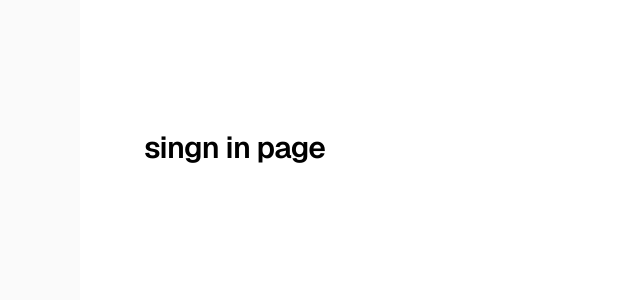
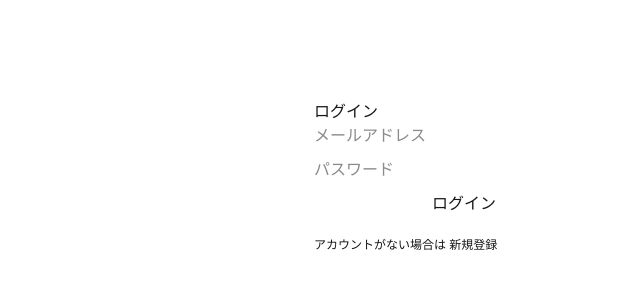
Before and after one commit to ikkei1616/cycleLyft, a Next.js app: page /signIn in a window 1280 px wide. Shown: the top 300 px of the page, without its empty margins (176-816 px from the left). Built offline with nearby package versions, Linux system fonts and the light colour scheme.

Commit message:
add:サイン機能実装

```diff
--- /dev/null
+++ b/app/(auth)/signIn/actions.ts
@@ -0,0 +1,30 @@
+'use server'
+
+import { createClient } from '@/lib/supabase/server'
+import { redirect } from 'next/navigation'
+
+export async function login(formData: FormData) {
+  const supabase = await createClient()
+
+  // フォームデータの取得
+  const email = formData.get('email')
+  const password = formData.get('password')
+
+    if (!email || !password || typeof email !== 'string' || typeof password !== 'string') {
+    redirect("/error?message=メールアドレスとパスワードを入力してください")
+  }
+
+  // ログイン実行
+  const { error } = await supabase.auth.signInWithPassword({
+    email,
+    password,
+  })
+
+  if (error) {
+    // 失敗時はエラーページへ（前回作成した共通エラーページなど）
+    redirect('/error')
+  }
+
+  // 成功時はダッシュボードなどログイン後のページへ
+  redirect('/')
+}
--- a/app/(auth)/signIn/page.tsx
+++ b/app/(auth)/signIn/page.tsx
@@ -1,11 +1,27 @@
-export default function Home() {
+import { login } from './actions'
+
+export default function LoginPage() {
   return (
-    <div className="flex min-h-screen items-center justify-center bg-zinc-50 font-sans dark:bg-black">
-      <main className="flex min-h-screen w-full max-w-3xl flex-col items-center justify-between py-32 px-16 bg-white dark:bg-black sm:items-start">
-        <h1 className="max-w-xs text-3xl font-semibold leading-10 tracking-tight text-black dark:text-zinc-50">
-          singn in page
-        </h1>
-      </main>
+    <div style={{ maxWidth: '300px', margin: '100px auto' }}>
+      <h1>ログイン</h1>
+      <form action={login} style={{ display: 'flex', flexDirection: 'column', gap: '10px' }}>
+        <input
+          name="email"
+          type="email"
+          placeholder="メールアドレス"
+          required
+        />
+        <input
+          name="password"
+          type="password"
+          placeholder="パスワード"
+          required
+        />
+        <button type="submit">ログイン</button>
+      </form>
+      <p style={{ marginTop: '20px', fontSize: '12px' }}>
+        アカウントがない場合は <a href="/signUp">新規登録</a>
+      </p>
     </div>
-  );
+  )
 }
```
